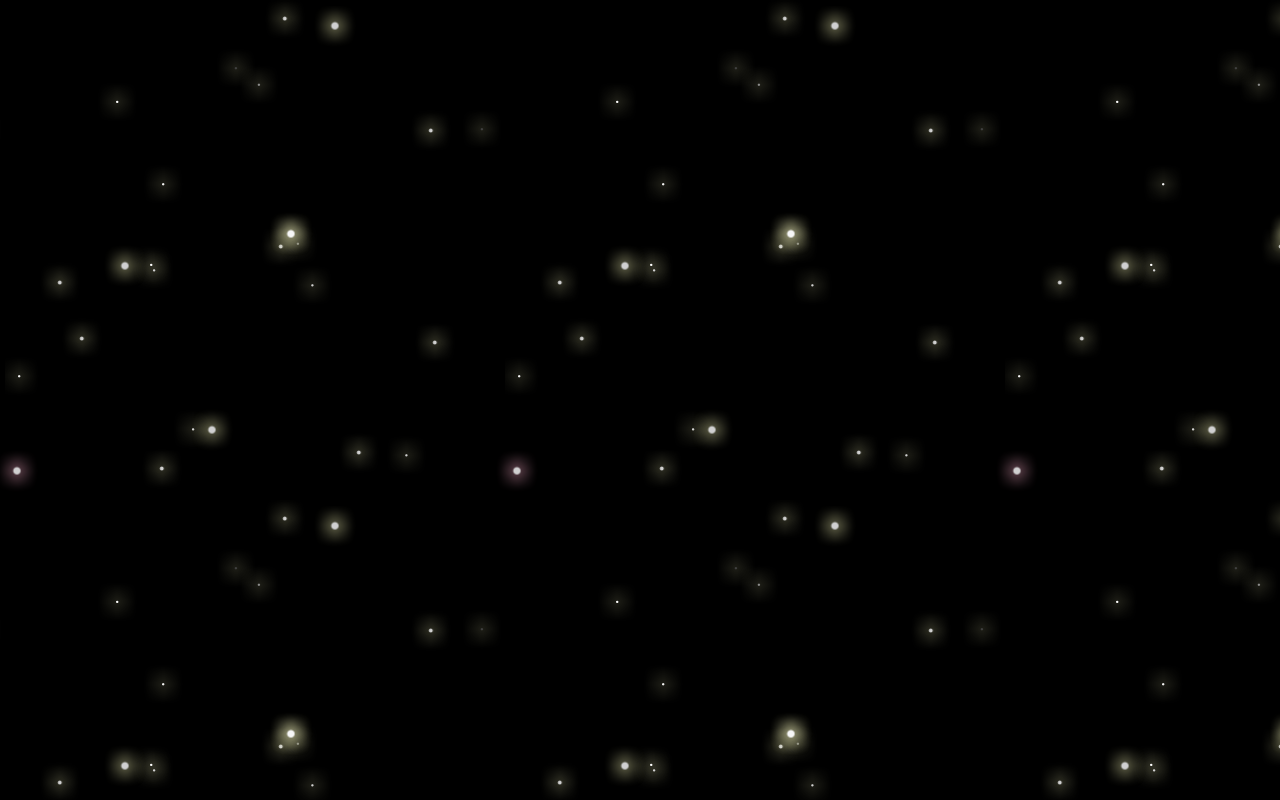
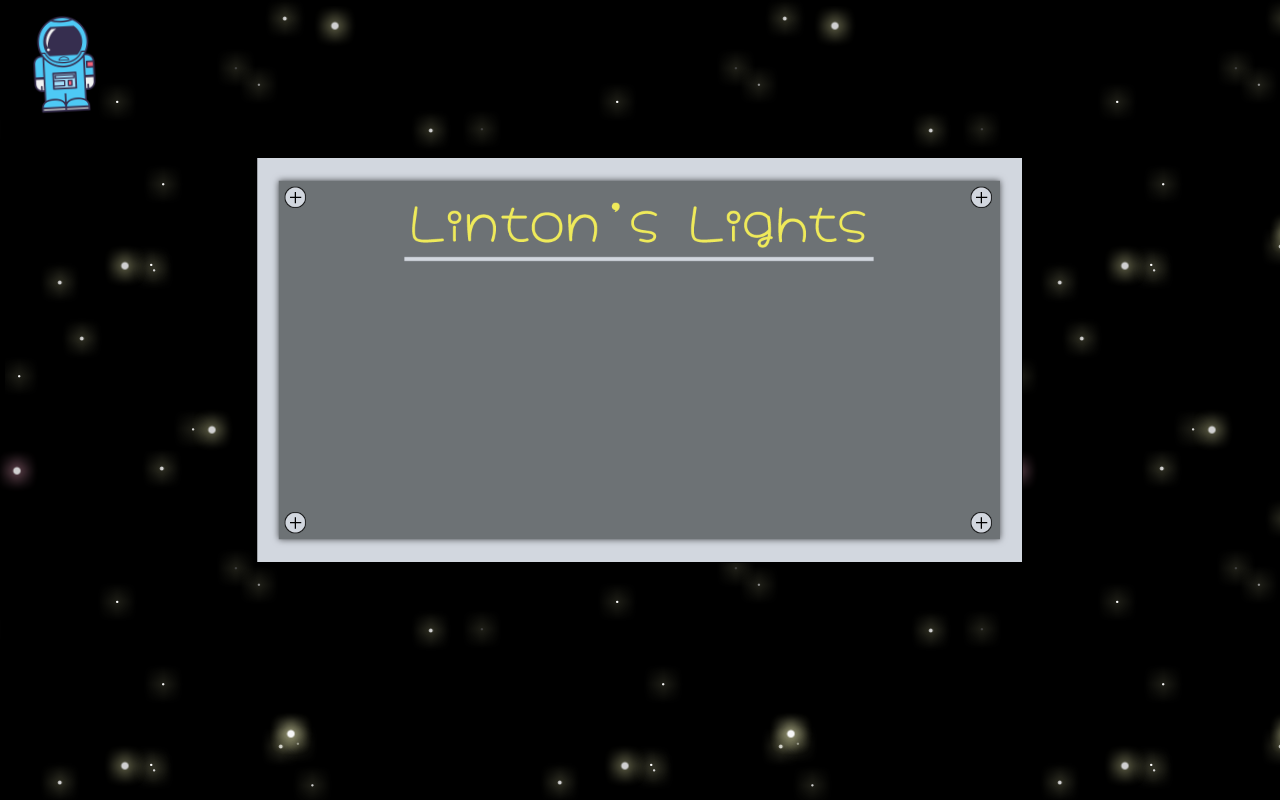
Before and after one commit to Code-Institute-Submissions/SleepyMan93-Linton-s-lights-MS2_JuneResub, a plain HTML site: page index.html in a window 1280 px wide. Drawn offline with Linux system fonts and the light colour scheme.

Commit message:
IMG | HTML | STYLE: I just created the main backboard for my user input, start button and level select. Created from scratch in Illustrator in keeping with my space color palette

```diff
--- a/assets/css/animation.css
+++ b/assets/css/animation.css
@@ -41,6 +41,31 @@ html { overflow-y: scroll; }
     animation: STAR-BACK 100000000s infinite linear;
 }
 
+.linton {
+    position: fixed;
+    z-index: 4;
+    height: auto;
+    width: 10vw;
+    position: absolute;
+
+    animation: LINTON 5s infinite ease-in;
+}
+
+#data-board {
+    border-color: white;
+    display: flex;
+    justify-content: center;
+    z-index: 5;
+    width: 100vw;
+    height: auto;
+}
+
+.user {
+    z-index: 5;
+    width: inherit;
+    height: inherit;
+}
+
 
 @keyframes STAR-BACK {
     0% {
@@ -70,3 +95,21 @@ html { overflow-y: scroll; }
         opacity: 0;
   }
 }
+
+@keyframes LINTON {
+    0% {
+        transform: translateX(0) translateY(0) rotate(-3deg);
+    }
+    25% {
+        transform: translateX(1px) translateY(7px) rotate(0deg);
+    }
+    50% {
+        transform: translateX(0px) translateY(3px) rotate(3deg);
+    }
+    75% {
+        transform: translateX(-1px) translateY(5px) rotate(0deg);
+    }
+    100% {
+        transform: translateX(0px) translateY(0px) rotate(-3deg);
+    }
+}
--- a/index.html
+++ b/index.html
@@ -10,5 +10,12 @@
     <div id="background"></div>
     <div id="midground"></div>
     <div id="foreground"></div>
+    <div id="linton">
+        <img src="assets/images/linton.png" alt="Linton Icon" class="linton">
+    </div>
+
+    <div id="data-board">
+        <img src="assets/images/startBoard.png" alt="Start Board" class="user">
+    </div>
 </body>
 </html>
```
Also changed, not shown: assets/images/colorFillFunctions.png (added), assets/images/computerTurnBug.png (added), assets/images/gameFlashCode.png (added), assets/images/startBoard.png (added).
